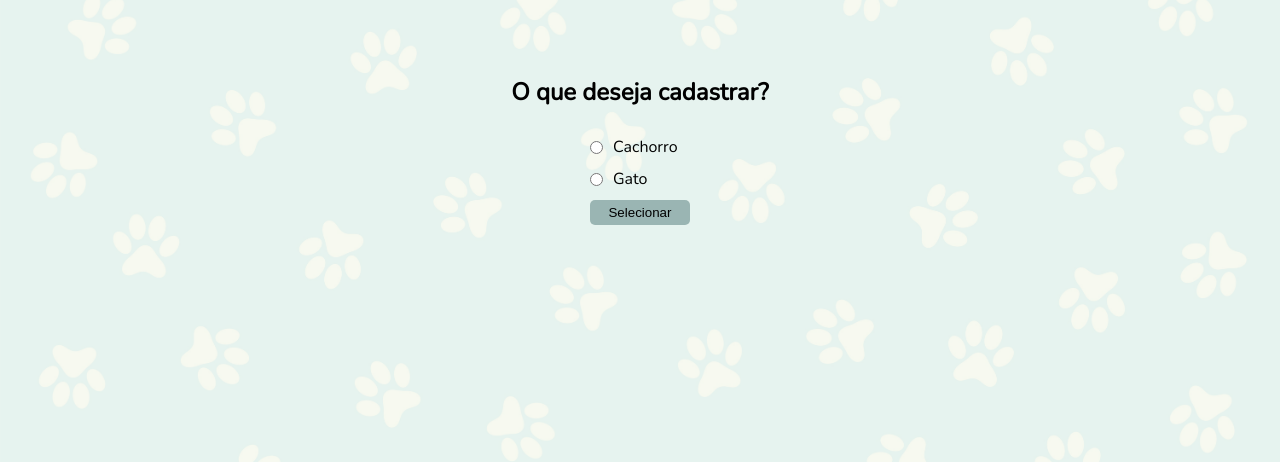
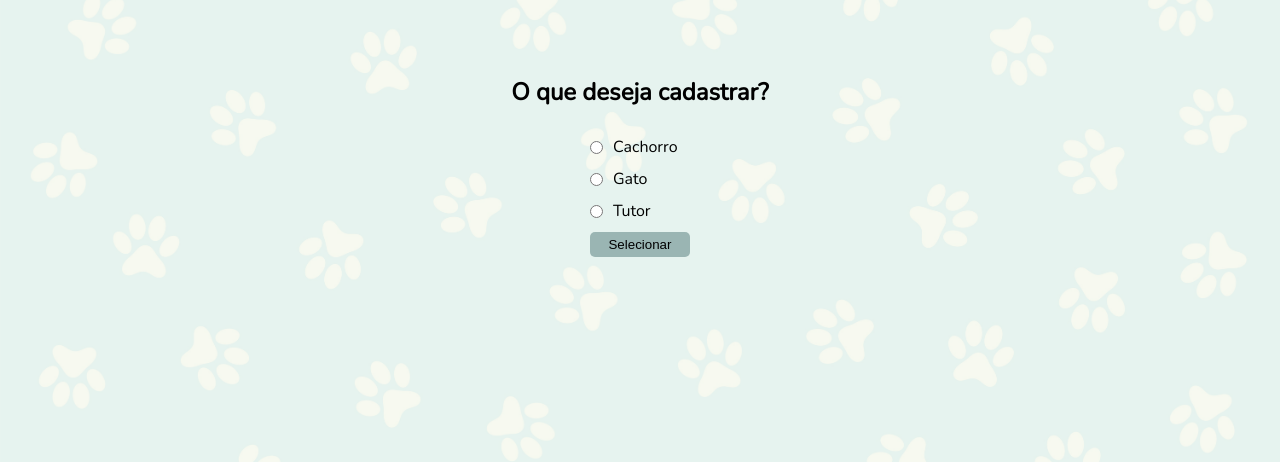
Before and after one commit to moniquedbandas/petshopMoniel, a PHP site: page /App/view/telasCadastros/telaEscolherCadastro.php in a window 1280 px wide. Shown: the part 200-662 px from the top of the page. Run offline with PHP 8.4, Linux system fonts and the light colour scheme.

Commit message:
Algumas mudanças na tela de login, agora somente o funcionario podera incluir caes, gatos e clientes. Mudei a telaEscolherCadastro adicionando o cliente na seleção do que deseja incluir.

```diff
--- a/App/view/telaLogin.html
+++ b/App/view/telaLogin.html
@@ -57,9 +57,9 @@
                             <div class="areaBotoes">
                                 <input type="submit" name="entrar" value="Entrar"
                                     onclick="document.getElementById('op').value='autenticar'">
-                                <P>Precisa de uma conta?</P>
+                                <!-- <P>Precisa de uma conta?</P>
                                 <input type="submit" name="criar" value="Criar"
-                                    onclick="document.getElementById('op').value='criarTela'">
+                                    onclick="document.getElementById('op').value='criarTela'"> -->
                             </div>
                         </div>
                     </fieldset>
--- a/App/view/telasCadastros/telaEscolherCadastro.php
+++ b/App/view/telasCadastros/telaEscolherCadastro.php
@@ -50,6 +50,10 @@
                     <input type="radio" id="gato" name="animal" value="Gato">
                     <label for="gato">Gato</label>
                 </div>
+                <div class="opcao">
+                    <input type="radio" id="tutor" name="tutor" value="Tutor">
+                    <label for="tutor">Tutor</label>
+                </div>
                 <input type="submit" value="Selecionar">
             </div>
         </div>
```
